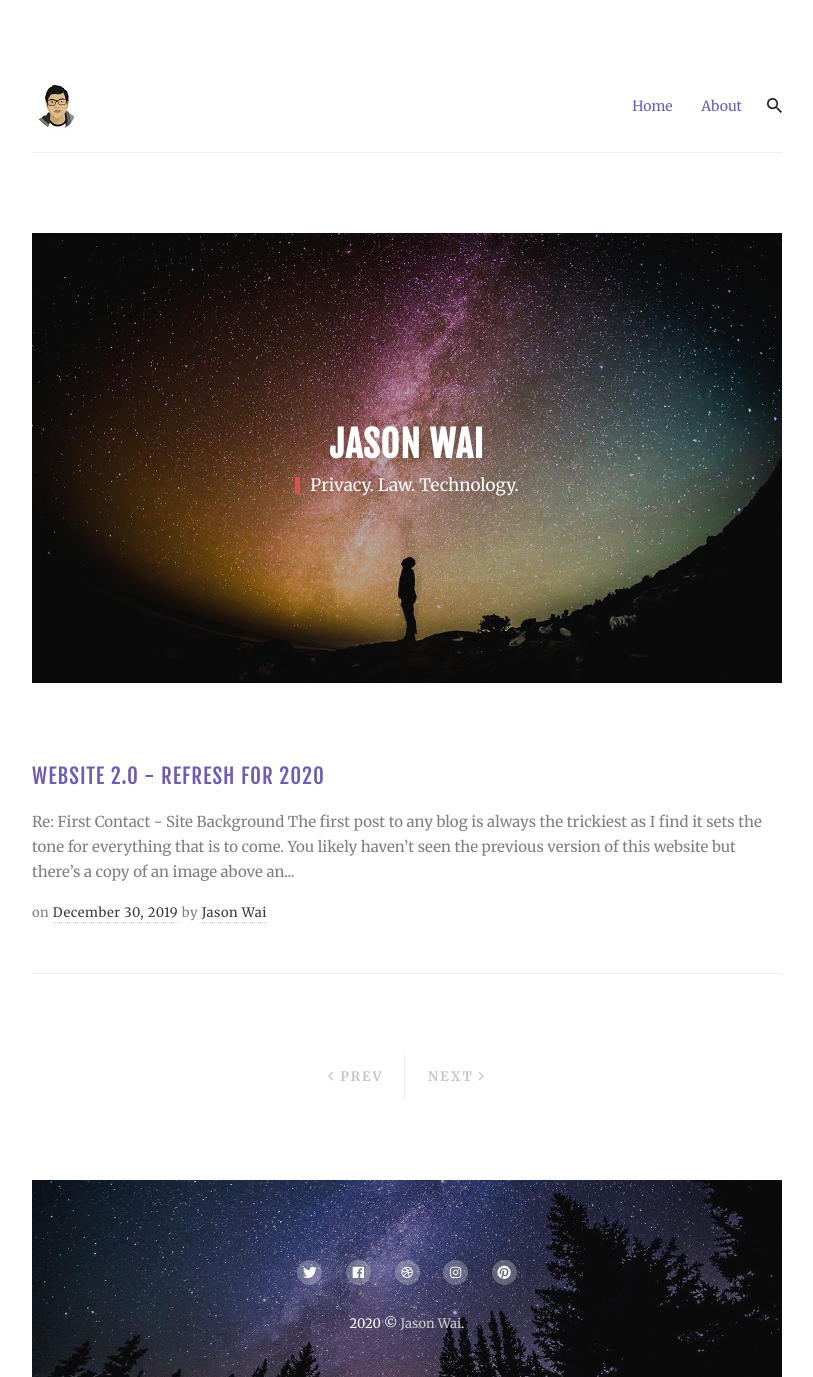
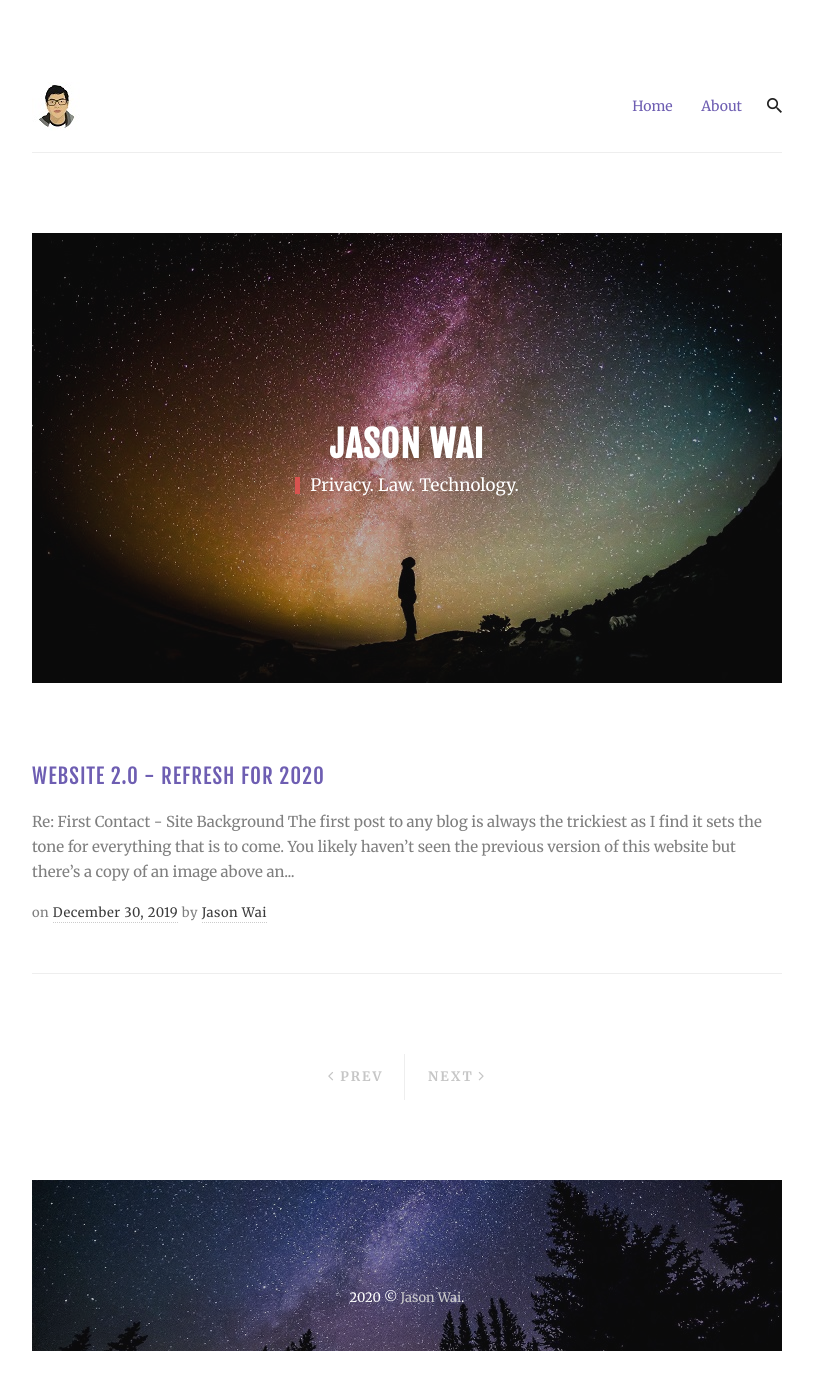
Before and after one commit to jawai/smiling-strawberry, a Jekyll site: the page built from index.html, in a window 1280 px wide. Shown: the whole page, without its empty margins (233-1046 px from the left). Built offline with Jekyll 4.4.1, drawn with Linux system fonts in a browser that asks for light colours; nearby versions of some CDN libraries; the list of posts is cut into pages by our own code; after the commit the page ends 1351 px from its top, so only the background shows below that.

Commit message:
Remove social media links

```diff
--- a/_includes/contact-link.html
+++ b/_includes/contact-link.html
@@ -1,23 +1,9 @@
 <div class="contact wow fadeInUp">
   <ul class="contact__list list-reset">
+    <!--
     {% if site.twitter %}
       <li class="contact__item"><a href="{{ site.twitter }}" class="contact__link"><i class="ion ion-logo-twitter"></i></a></li>
     {% else %} {% endif %}
-
-    {% if site.facebook %}
-      <li class="contact__item"><a href="{{ site.facebook }}" class="contact__link"><i class="ion ion-logo-facebook"></i></a></li>
-    {% else %} {% endif %}
-
-    {% if site.dribbble %}
-      <li class="contact__item"><a href="{{ site.dribbble }}" class="contact__link"><i class="ion ion-logo-dribbble"></i></a></li>
-    {% else %} {% endif %}
-
-    {% if site.instagram %}
-      <li class="contact__item"><a href="{{ site.instagram }}" class="contact__link"><i class="ion ion-logo-instagram"></i></a></li>
-    {% else %} {% endif %}
-
-    {% if site.pinterest %}
-      <li class="contact__item"><a href="{{ site.pinterest }}" class="contact__link"><i class="ion ion-logo-pinterest"></i></a></li>
-    {% else %} {% endif %}
+    -->
   </ul>
 </div>
```
